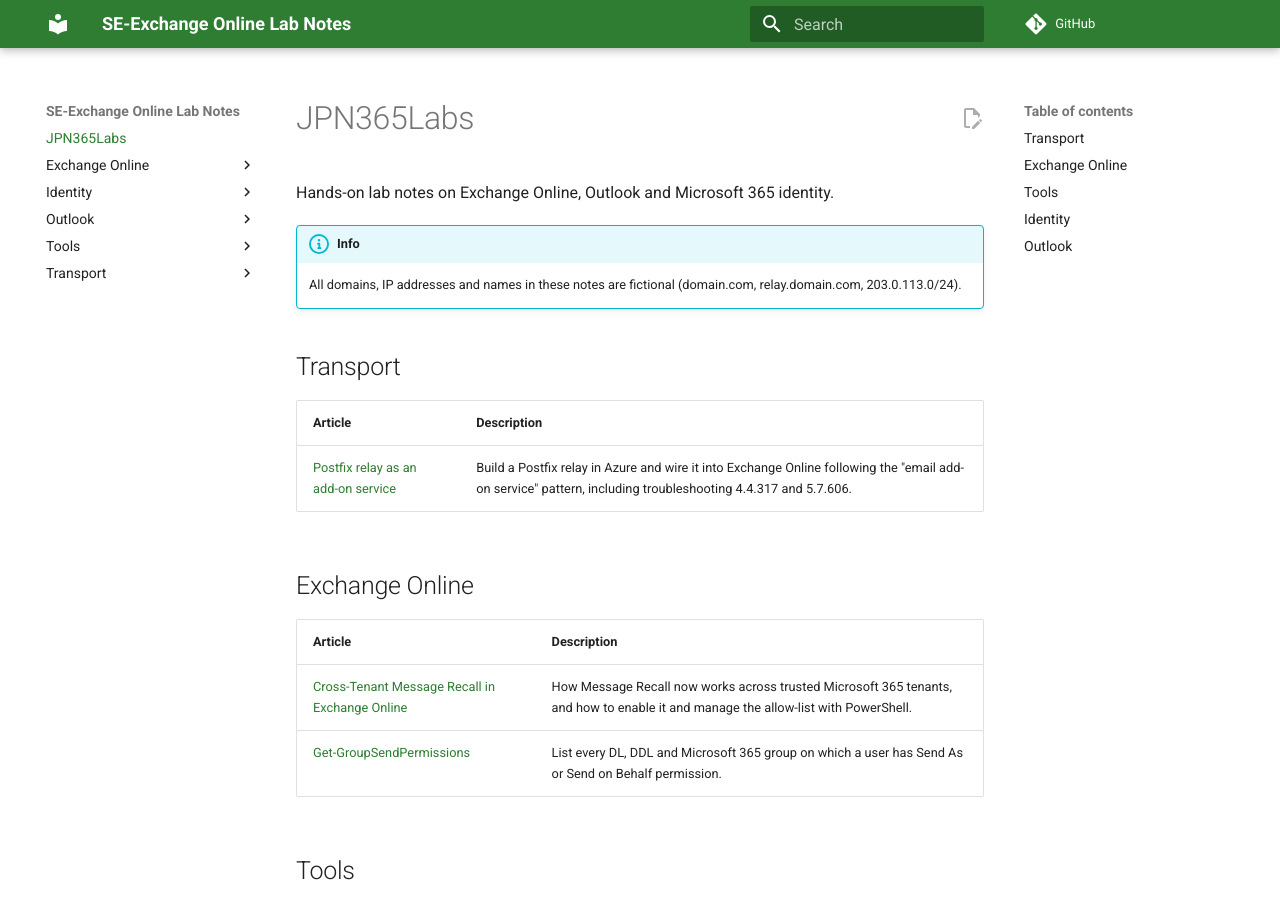
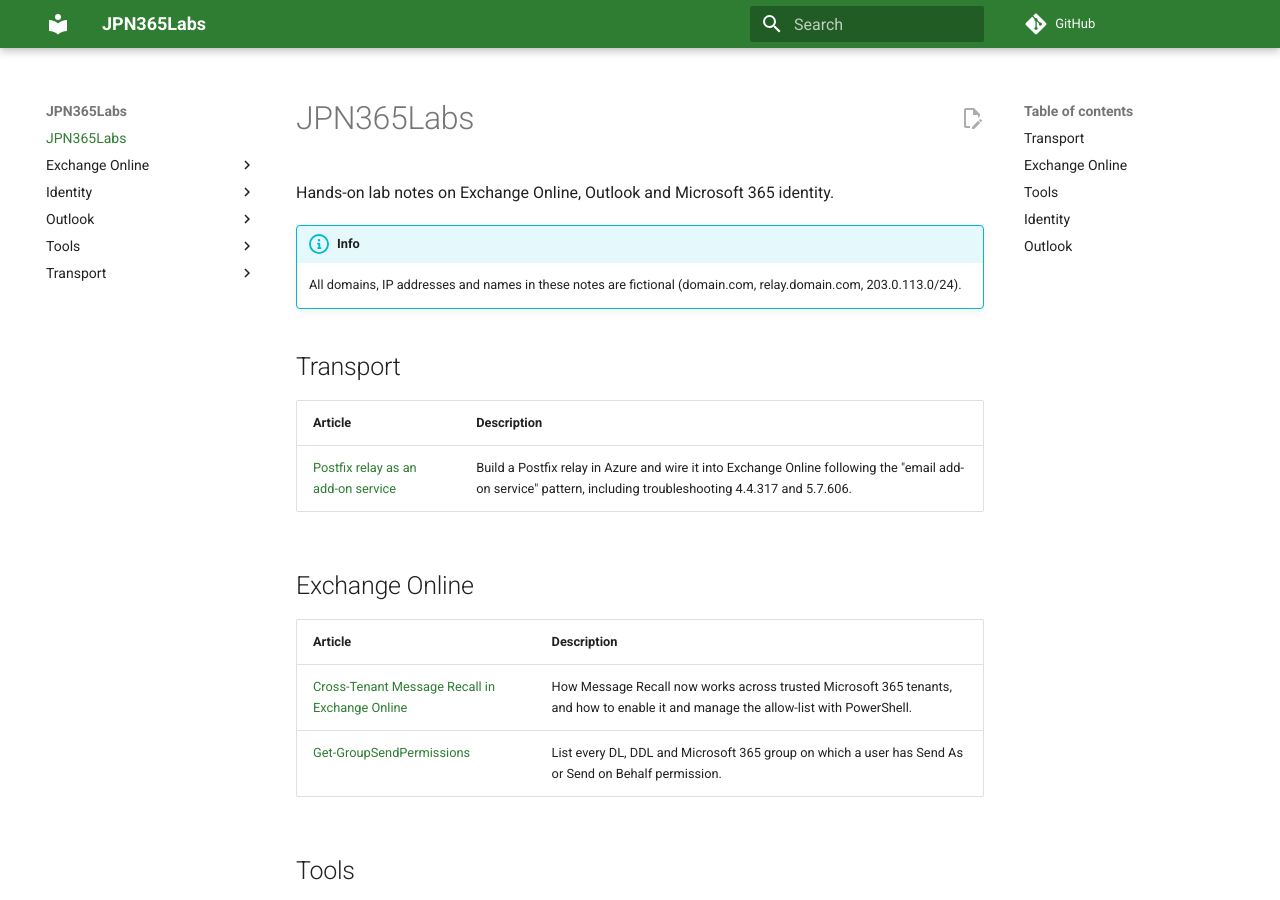
Before and after one commit to jeanpaulnk/JPN365Labs, an MkDocs documentation site: the page built from docs/index.md, in a window 1280 px wide and 900 px high. Built offline with MkDocs 1.6.1 and Material for MkDocs 9.7.7, drawn with Linux system fonts in a browser that asks for light colours; comment, search, counter and statistics services are not loaded.

Commit message:
Update site name and description in mkdocs.yml

```diff
--- a/mkdocs.yml
+++ b/mkdocs.yml
@@ -2,8 +2,8 @@ extra: {social: [{icon: fontawesome/brands/linkedin, link: 'https://www.linkedin
 extra_css: [stylesheets/extra.css]
 site_url: https://jeanpaulnk.github.io/SE-Exchange-Online-Lab-Notes/
 repo_url: https://github.com/jeanpaulnk/SE-Exchange-Online-Lab-Notes
-site_name: 'SE-Exchange Online Lab Notes'
-site_description: 'Hands-on notes on Exchange Online mail flow, connectors and relays'
+site_name: 'JPN365Labs'
+site_description: 'Hands-on lab notes on Exchange Online, Outlook and Microsoft 365 identity'
 edit_uri: edit/main/docs/
 docs_dir: 'docs'
 theme:
```
